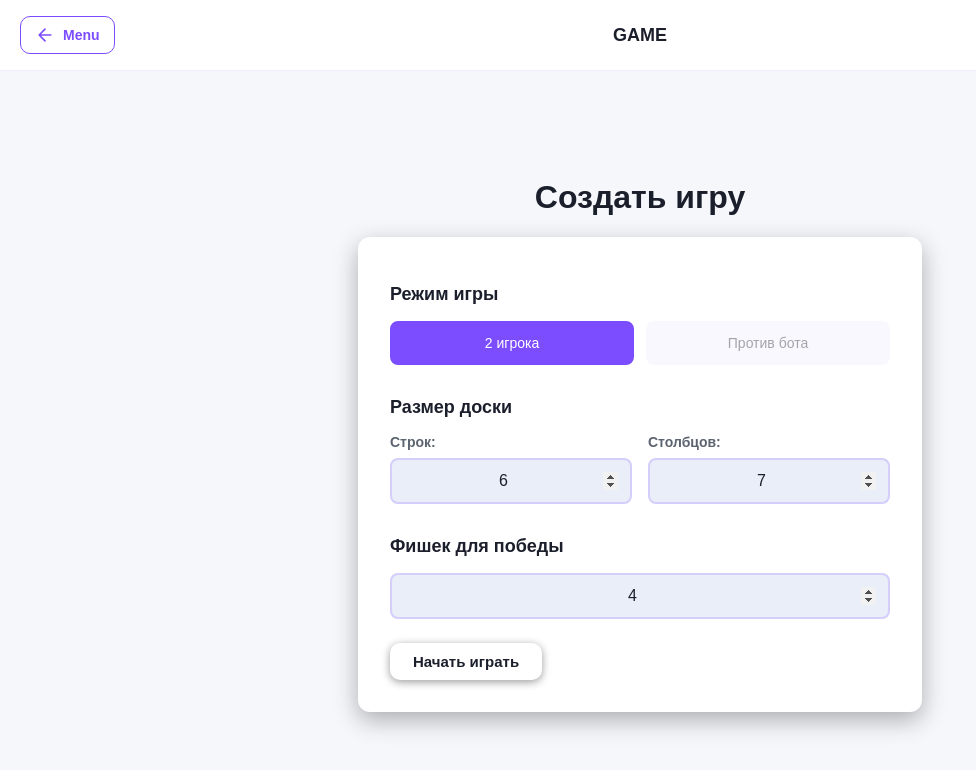
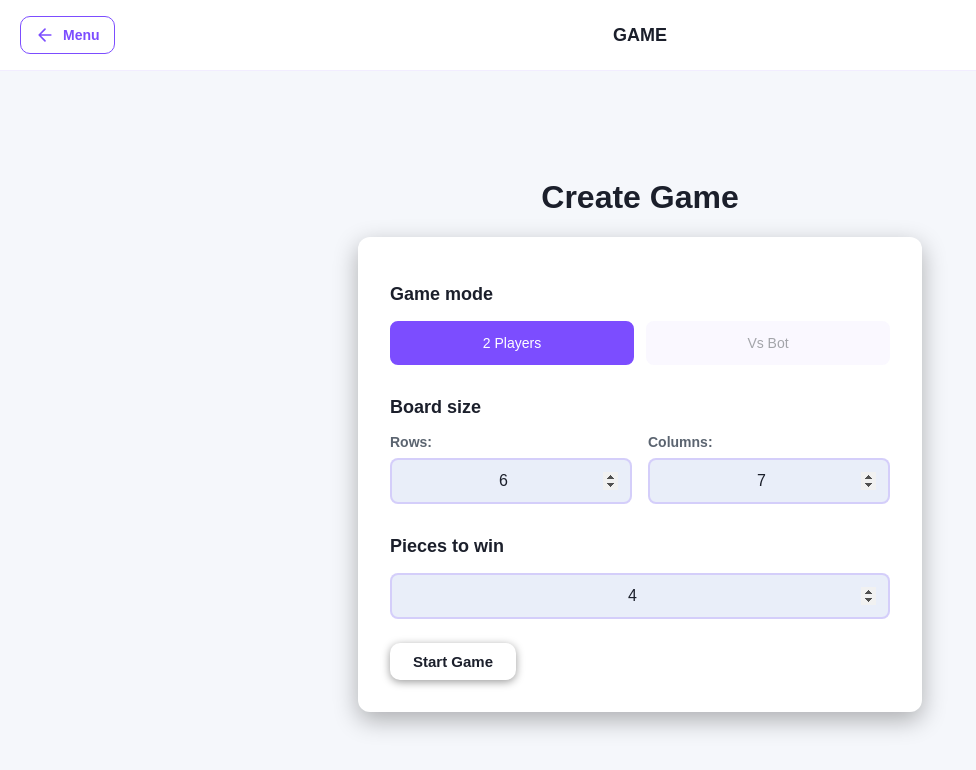
Before and after one commit to scary327/connect-four, a React (Vite) app: page /game in a window 1280 px wide. Shown: the top 770 px of the page, without its empty margins (0-976 px from the left). Built offline with nearby package versions, Linux system fonts and the light colour scheme.

Commit message:
fix: translate create game

```diff
--- a/src/pages/CreateGame/CreateGame.tsx
+++ b/src/pages/CreateGame/CreateGame.tsx
@@ -13,10 +13,10 @@ const CreateGame: React.FC = () => {
   const [winCondition, setWinCondition] = useState(4);
 
   const handleStartGame = () => {
-    // Генерируем ID игры (можно использовать uuid или timestamp)
+    // Generate a game ID (could use uuid or timestamp)
     const gameId = Date.now().toString();
 
-    // Передаем параметры через state
+    // Pass parameters via state
     navigate(`/game/${gameId}`, {
       state: {
         mode,
@@ -29,13 +29,13 @@ const CreateGame: React.FC = () => {
 
   return (
     <div className="centered">
-      <Typography.H1>Создать игру</Typography.H1>
+      <Typography.H1>Create Game</Typography.H1>
 
       <div className={styles.createGame}>
-        {/* Режим игры */}
+        {/* Game mode */}
         <div className={styles.section}>
           <Typography.H2 className={styles.sectionTitle}>
-            Режим игры
+            Game mode
           </Typography.H2>
           <div className={styles.modeSwitch}>
             <button
@@ -44,7 +44,7 @@ const CreateGame: React.FC = () => {
               }`}
               onClick={() => setMode("local")}
             >
-              <Typography.ButtonText>2 игрока</Typography.ButtonText>
+              <Typography.ButtonText>2 Players</Typography.ButtonText>
             </button>
             <button
               className={`${styles.modeButton} ${
@@ -54,19 +54,19 @@ const CreateGame: React.FC = () => {
               disabled
               title="Скоро..."
             >
-              <Typography.ButtonText>Против бота</Typography.ButtonText>
+              <Typography.ButtonText>Vs Bot</Typography.ButtonText>
             </button>
           </div>
         </div>
 
-        {/* Размер доски */}
+        {/* Board size */}
         <div className={styles.section}>
           <Typography.H2 className={styles.sectionTitle}>
-            Размер доски
+            Board size
           </Typography.H2>
           <div className={styles.inputGroup}>
             <div className={styles.inputField}>
-              <Typography.Label>Строк:</Typography.Label>
+              <Typography.Label>Rows:</Typography.Label>
               <input
                 type="number"
                 min={4}
@@ -77,7 +77,7 @@ const CreateGame: React.FC = () => {
               />
             </div>
             <div className={styles.inputField}>
-              <Typography.Label>Столбцов:</Typography.Label>
+              <Typography.Label>Columns:</Typography.Label>
               <input
                 type="number"
                 min={4}
@@ -90,10 +90,10 @@ const CreateGame: React.FC = () => {
           </div>
         </div>
 
-        {/* Условие победы */}
+        {/* Win condition */}
         <div className={styles.section}>
           <Typography.H2 className={styles.sectionTitle}>
-            Фишек для победы
+            Pieces to win
           </Typography.H2>
           <div className={styles.inputField}>
             <input
@@ -107,9 +107,9 @@ const CreateGame: React.FC = () => {
           </div>
         </div>
 
-        {/* Кнопка старта */}
+        {/* Start button */}
         <Button onClick={handleStartGame} variant="primary">
-          Начать играть
+          Start Game
         </Button>
       </div>
     </div>
```
